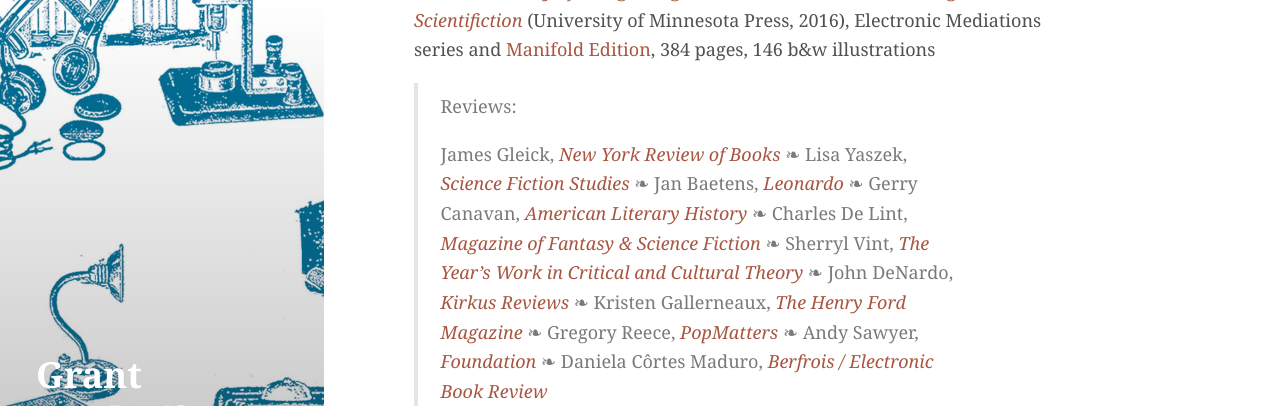
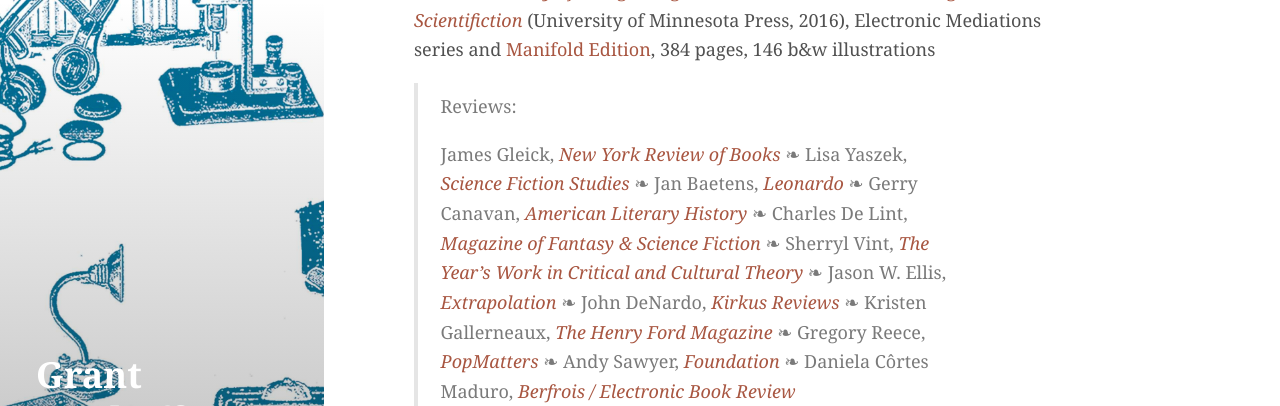
Before and after one commit to gwijthoff/wythoff.net, a Jekyll site: the page built from writing.md, in a window 1280 px wide and 900 px high, scrolled down 409 px, cut to the strip 0-406 px from the top of the window. Built offline with Jekyll 4.4.1, drawn with Linux system fonts in a browser that asks for light colours.

Commit message:
Update writing.md

```diff
--- a/writing.md
+++ b/writing.md
@@ -14,7 +14,7 @@
 
 > Reviews:
 >
-> James Gleick, [*New York Review of Books*](http://www.nybooks.com/daily/2017/01/31/hugo-gernsback-making-of-future-man/) ❧ Lisa Yaszek, [*Science Fiction Studies*](http://wythoff.net/pdf/yaszek_review.pdf) ❧ Jan Baetens, [*Leonardo*](https://www.leonardo.info/review/2017/02/review-of-the-perversity-of-things-hugo-gernsback-on-media-tinkering-and) ❧ Gerry Canavan, [*American Literary History*](http://wythoff.net/pdf/canavan_review.pdf) ❧ Charles De Lint, [*Magazine of Fantasy & Science Fiction*](/pdf/delint_review.pdf) ❧ Sherryl Vint, [*The Year's Work in Critical and Cultural Theory*](http://wythoff.net/pdf/vint_review.pdf) ❧ John DeNardo, [*Kirkus Reviews*](https://www.kirkusreviews.com/features/learn-more-about-creators-science-fiction/) ❧ Kristen Gallerneaux, [*The Henry Ford Magazine*](http://wythoff.net/pdf/fordmuseum_review.pdf) ❧ Gregory Reece, [*PopMatters*](http://www.popmatters.com/review/hugh-gernsback-the-perversity-of-things-by-grant-wythoff/) ❧ Andy Sawyer, [*Foundation*](http://wythoff.net/pdf/sawyer_review.pdf) ❧ Daniela Côrtes Maduro, [*Berfrois / Electronic Book Review*](https://www.berfrois.com/2018/09/tinkering-with-media-and-fiction/)
+> James Gleick, [*New York Review of Books*](http://www.nybooks.com/daily/2017/01/31/hugo-gernsback-making-of-future-man/) ❧ Lisa Yaszek, [*Science Fiction Studies*](http://wythoff.net/pdf/yaszek_review.pdf) ❧ Jan Baetens, [*Leonardo*](https://www.leonardo.info/review/2017/02/review-of-the-perversity-of-things-hugo-gernsback-on-media-tinkering-and) ❧ Gerry Canavan, [*American Literary History*](http://wythoff.net/pdf/canavan_review.pdf) ❧ Charles De Lint, [*Magazine of Fantasy & Science Fiction*](/pdf/delint_review.pdf) ❧ Sherryl Vint, [*The Year's Work in Critical and Cultural Theory*](http://wythoff.net/pdf/vint_review.pdf) ❧ Jason W. Ellis, [*Extrapolation*](http://wythoff.net/pdf/ellis_review.pdf) ❧ John DeNardo, [*Kirkus Reviews*](https://www.kirkusreviews.com/features/learn-more-about-creators-science-fiction/) ❧ Kristen Gallerneaux, [*The Henry Ford Magazine*](http://wythoff.net/pdf/fordmuseum_review.pdf) ❧ Gregory Reece, [*PopMatters*](http://www.popmatters.com/review/hugh-gernsback-the-perversity-of-things-by-grant-wythoff/) ❧ Andy Sawyer, [*Foundation*](http://wythoff.net/pdf/sawyer_review.pdf) ❧ Daniela Côrtes Maduro, [*Berfrois / Electronic Book Review*](https://www.berfrois.com/2018/09/tinkering-with-media-and-fiction/)
 
 <!-- Angelo Paura, [*Motherboard Italy (Vice)*](https://motherboard.vice.com/it/article/profilo-hugo-gernsback-amazing-stories / https://medium.com/italia/hugo-gernsback-luomo-che-ci-ha-fatto-innamorare-del-futuro-ec2fb2fbeebf#.j9f1l9x5y) ❧ Aurelio Cianciotta, [*Neural*](http://neural.it/2017/05/edited-by-grant-wythoff-the-perversity-of-things-hugo-gernsback-on-media-tinkering-and-scientifiction/) -->
 
```
